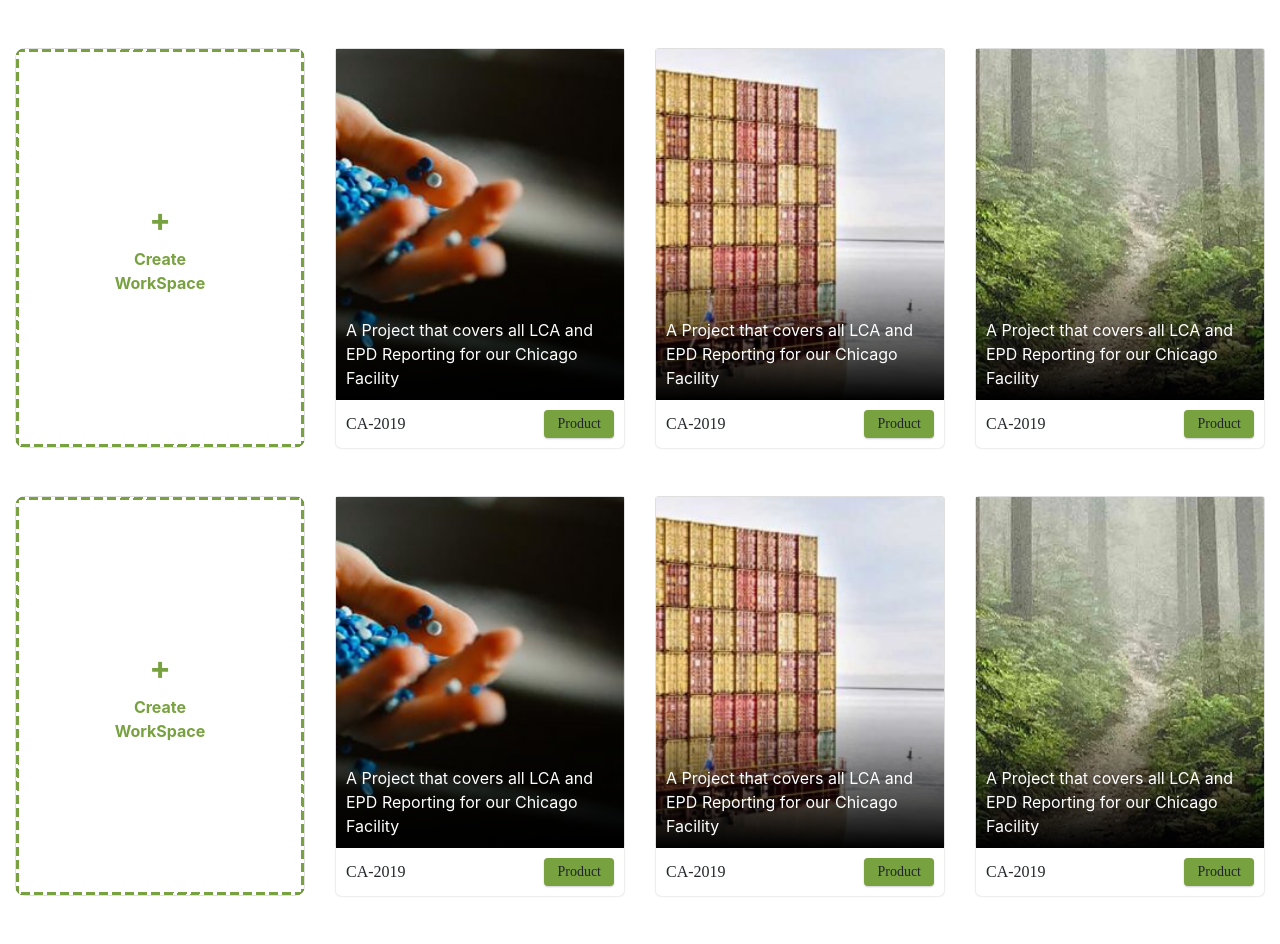
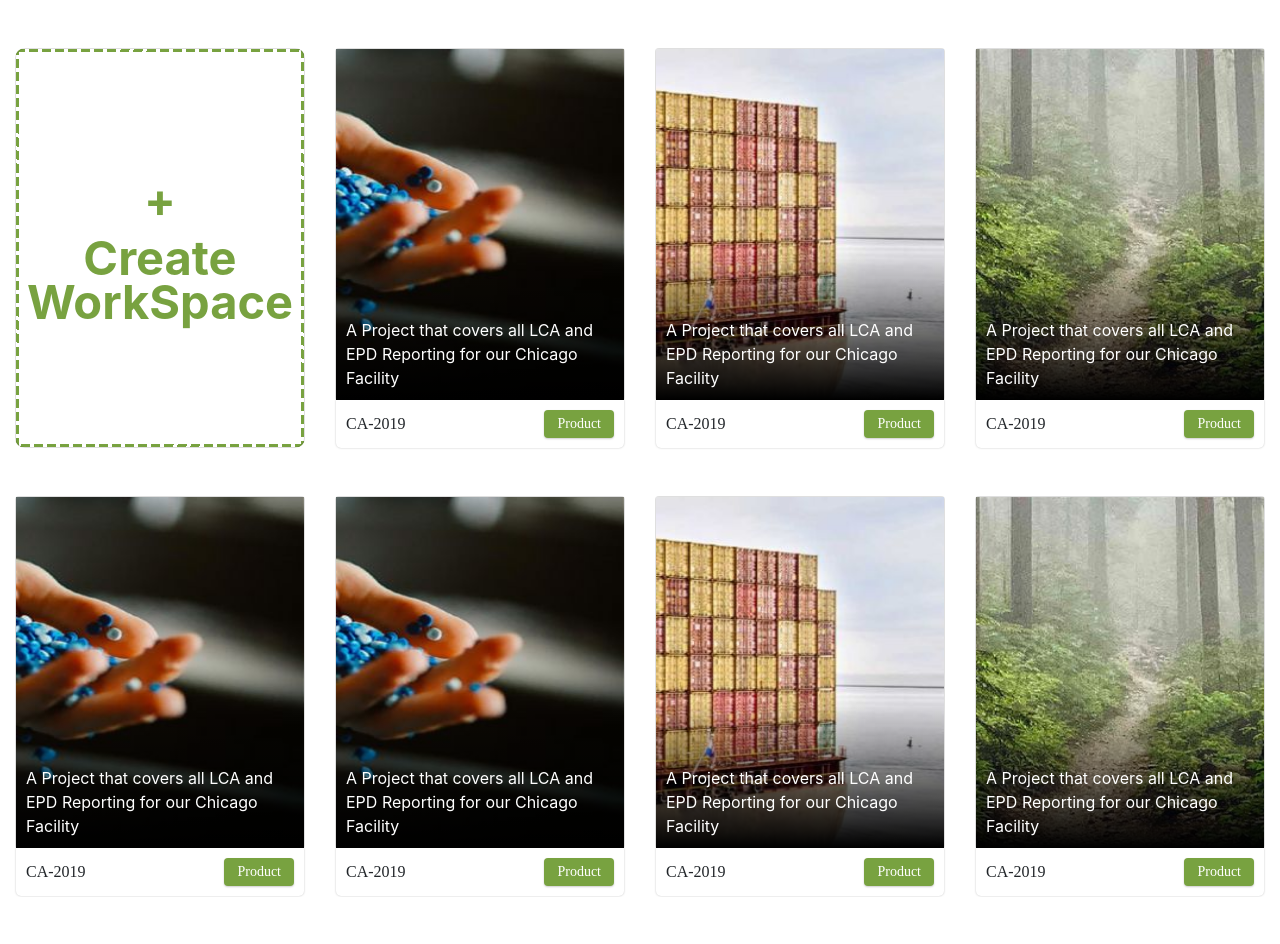
Before and after one commit to abhilash-1411/-Frontend-Redesign, a Flask app: page /workspaceProducts in a window 1280 px wide. After the commit the page ends 897 px from the top, so only its background shows below. Run offline with Flask 3, Linux system fonts and the light colour scheme; some libraries are stand-ins or nearby versions.

Commit message:
css conflicts resolve

```diff
--- a/static/css/base.css
+++ b/static/css/base.css
@@ -24,6 +26,32 @@ p {
 
 .fw-7 {
   font-weight: 700;
+}
+
+/* font-size */
+.fs-16 {
+  font-size: 16px;
+}
+
+.fs-24 {
+  font-size: 24px;
+}
+
+.fs-34 {
+  font-size: 34px;
+}
+
+.fs-42 {
+  font-size: 42px;
+}
+
+.fs-47 {
+  font-size: 47px;
+}
+
+/* line-height */
+.lh-44 {
+  line-height: 44px;
 }
 
 h1 {
@@ -50,7 +78,7 @@ h1 {
   margin-right: 10px;
 }
 
-.theme-text-green {
+.theme-text {
   color: #78A240;
 }
 
@@ -73,8 +101,13 @@ h1 {
 .theme-bg-green {
   background-color: #78A240;
 }
-.object-fit-cover {
-object-fit: cover;
+
+.w-100 {
+  width: 100% !important;
+}
+
+.h-100 {
+  height: 100%;
 }
 
 .label {
@@ -123,6 +156,7 @@ object-fit: cover;
   font-size: 14px;
   font-weight: 400;
   line-height: 14px;
+  color: white;
   text-align: left;
   box-shadow: 0px 1px 2px 0px #00000033;
   background: #78A240;
--- a/templates/workspaceProducts.html
+++ b/templates/workspaceProducts.html
@@ -28,8 +28,8 @@
         <div class="row my-5">
             <div class="col-lg-3">
                 <div class="create-workspace-Products card text-center ">
-                    <h2 class="fs-47 fw-7 test theme-text-green">+</h2>
-                    <span class="fs-47 fw-7 test theme-text-green lh-44">Create<br>WorkSpace</span>
+                    <h2 class="fs-47 fw-7 test theme-text">+</h2>
+                    <span class="fs-47 fw-7 test theme-text lh-44">Create<br>WorkSpace</span>
                 </div>
             </div>
             <div class="col-lg-3">
@@ -74,9 +74,16 @@
         </div>
         <div class="row my-5">
             <div class="col-lg-3">
-                <div class="create-workspace-Products card text-center ">
-                    <h2 class="fs-47 fw-7 test theme-text-green">+</h2>
-                    <span class="fs-47 fw-7 test theme-text-green lh-44">Create<br>WorkSpace</span>
+                <div class="card workspace-Product-card w-100" style="width: 18rem; position: relative;">
+                    <img class="object-fit-cover w-100 h-100"
+                        src="{{ url_for('static', filename='img/Recycled-content-Banner.jpg') }}">
+                    <div class="backdrop-content">A Project that covers all LCA and EPD Reporting for our Chicago
+                        Facility
+                    </div>
+                    <div class="workspace-Product-body p-0">
+                        <h5 class="card-title m-0 products-name">CA-2019</h5>
+                        <button href="#" class="btn product-buttom">Product</button>
+                    </div>
                 </div>
             </div>
             <div class="col-lg-3">
```
Also changed, not shown: other parts of static/css/base.css (+6 -54 lines).
